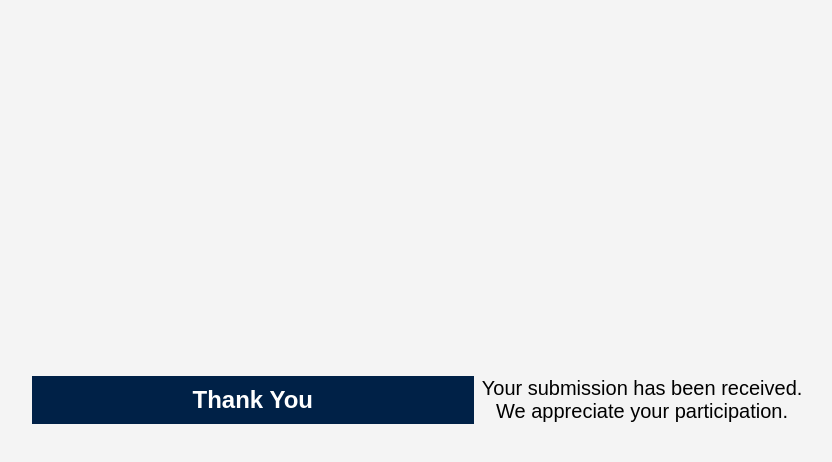
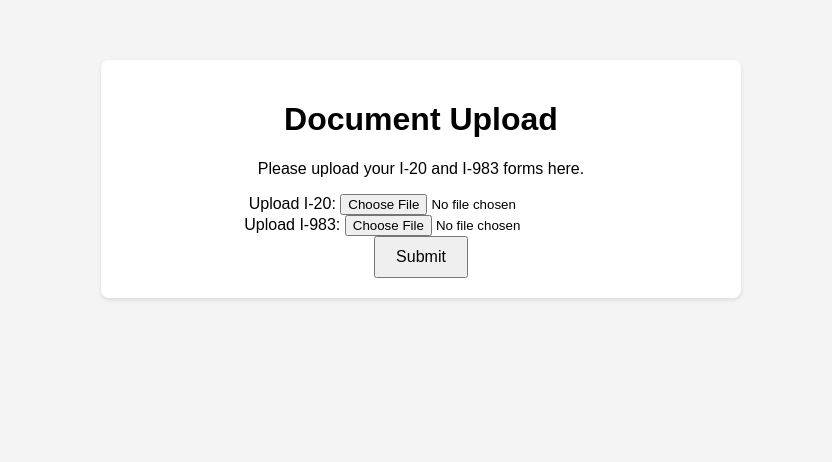
Before and after one commit to adyanta2025/adyanta.github.io, a plain HTML site: page next-page.html.html in a window 1280 px wide. Shown: the whole page, without its empty margins (219-1051 px from the left). Drawn offline with Linux system fonts and the light colour scheme.

Commit message:
Update next-page.html.html

```diff
--- a/next-page.html.html
+++ b/next-page.html.html
@@ -3,40 +3,70 @@
 <head>
     <meta charset="UTF-8">
     <meta name="viewport" content="width=device-width, initial-scale=1.0">
-    <title>Thank You</title>
+    <title>Document Submission</title>
+    <title>Document Submission</title>
     <style>
         body, html {
             font-family: Arial, sans-serif;
             margin: 0;
-            padding: 0;
+            padding: 20px;
             background-color: #f4f4f4;
-            display: flex;
-            justify-content: center;
-            align-items: center;
-            height: 100vh;
         }
-        .header {
-            background-color: #002147;
-            color: white;
-            padding: 10px 20px;
-            font-size: 24px;
-            font-weight: bold;
-            text-align: center;
-            width: 100%;
-            box-sizing: border-box;
-        }
-        .content {
+        .container {
+            background-color: #fff;
+            padding: 20px;
+            border-radius: 8px;
+            box-shadow: 0 2px 4px rgba(0,0,0,0.1);
+            width: 80%;
+            max-width: 600px;
+            margin: 20px auto;
             text-align: center;
         }
-        p {
-            font-size: 20px;
+        button {
+            padding: 10px 20px;
+            font-size: 16px;
+            cursor: pointer;
+        }
+        .hidden {
+            display: none;
         }
     </style>
 </head>
 <body>
-    <div class="header">Thank You</div>
-    <div class="content">
-        <p>Your submission has been received. We appreciate your participation.</p>
+    <div class="container">
+        <h1>Document Upload</h1>
+        <p>Please upload your I-20 and I-983 forms here.</p>
+        <form id="uploadForm">
+            <div>
+                <label for="i20">Upload I-20:</label>
+                <input type="file" id="i20" name="i20" required>
+            </div>
+            <div>
+                <label for="i983">Upload I-983:</label>
+                <input type="file" id="i983" name="i983" required>
+            </div>
+            <button type="submit">Submit</button>
+        </form>
+        <p id="thankYouMessage" class="hidden">Thank you! You may now close this window.</p>
     </div>
+
+    <script>
+        document.getElementById('uploadForm').addEventListener('submit', function(event) {
+            event.preventDefault(); // Prevent the default form submission
+            const i20 = document.getElementById('i20').files[0];
+            const i983 = document.getElementById('i983').files[0];
+
+            if (!i20 || !i983) {
+                alert('Please upload both files before submitting.');
+                return;
+            }
+
+            // Normally here you would handle file uploads with a backend server.
+            // For demonstration, we'll just display a message.
+
+            document.getElementById('uploadForm').classList.add('hidden');
+            document.getElementById('thankYouMessage').classList.remove('hidden');
+        });
+    </script>
 </body>
 </html>
```
